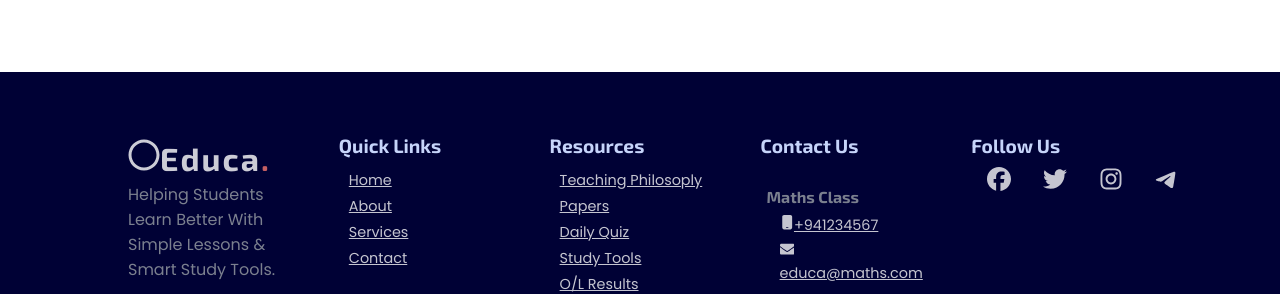
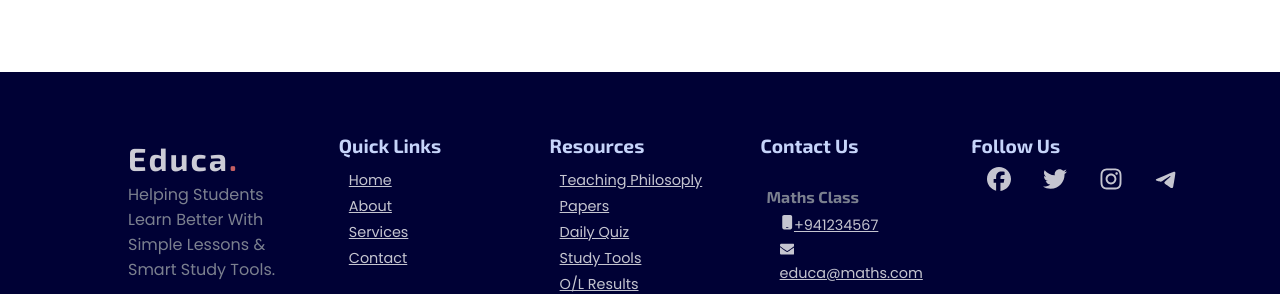
Before and after one commit to lakshan-beast/Educa-OL-Learning-Platform, a React (Vite) app: page / in a window 1280 px wide. Shown: the part 7600-7894 px from the top of the page. Built offline with nearby package versions, Linux system fonts and the light colour scheme.

Commit message:
Remove logo icon from Footer component for cleaner design

```diff
--- a/src/components/Footer.jsx
+++ b/src/components/Footer.jsx
@@ -27,7 +27,6 @@ const Footer = () => {
         {/* footer logo */}
         <div className="footer-card footer-logo">
           <a href="#home" class="logo">
-            <FaRegCircle />
             educa<span>.</span>
           </a>
           <p>
```
